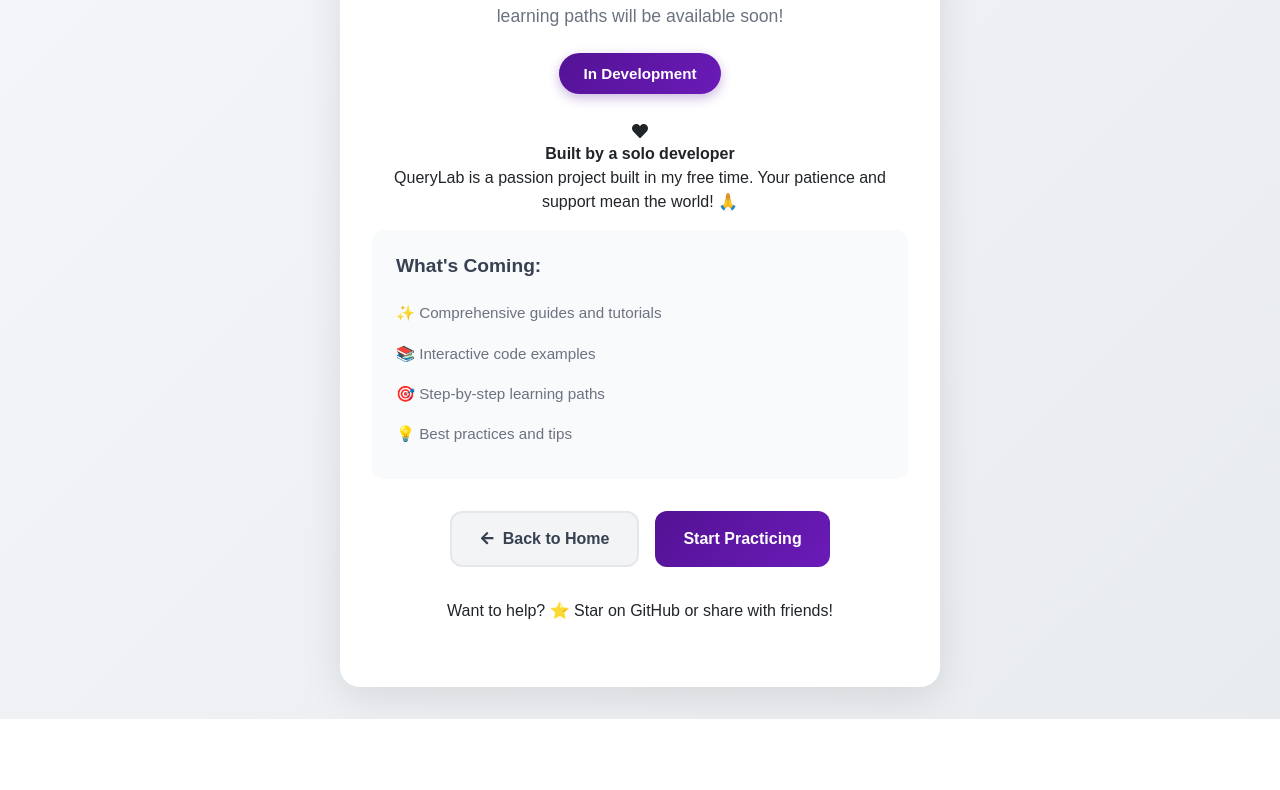
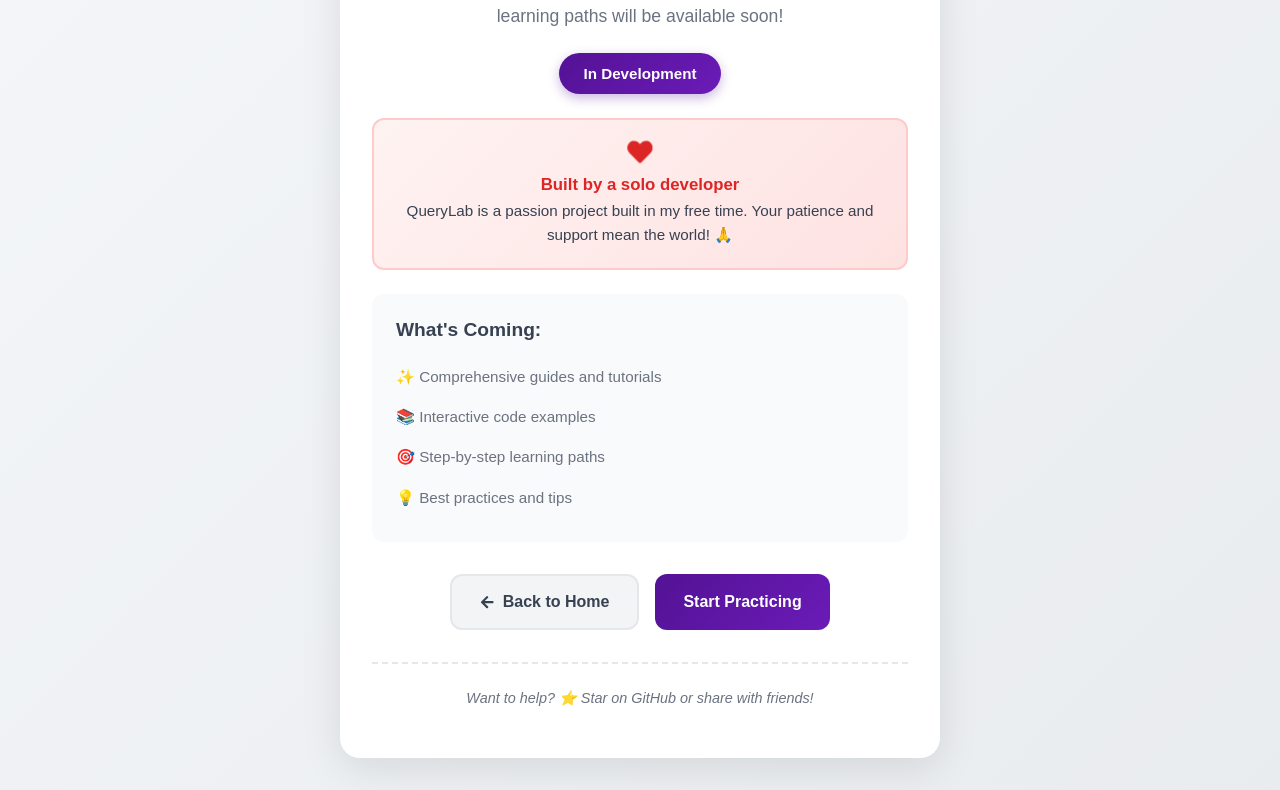
Before and after one commit to manavbansal1/query-lab, a Next.js app: page /databases in a window 1280 px wide. Shown: the part 410-1200 px from the top of the page. Before the commit the page ends 1129 px from the top, so only its background shows below. Built offline with nearby package versions, Linux system fonts and the light colour scheme; no server answers.

Commit message:
Added styling for newly added section in underconstructions

```diff
--- a/src/styles/UnderConstruction.css
+++ b/src/styles/UnderConstruction.css
@@ -91,6 +91,44 @@
     box-shadow: 0 4px 12px rgba(83, 18, 148, 0.3);
 }
 
+/* Solo Developer Note */
+.solo-dev-note {
+    background: linear-gradient(135deg, #fef3f2 0%, #fee2e2 100%);
+    border: 2px solid #fecaca;
+    padding: 1.25rem;
+    border-radius: 12px;
+    margin-bottom: 1.5rem;
+    text-align: center;
+}
+
+.heart-icon {
+    color: #dc2626;
+    font-size: 1.5rem;
+    margin-bottom: 0.5rem;
+    animation: heartbeat 1.5s ease-in-out infinite;
+}
+
+@keyframes heartbeat {
+    0%, 100% {
+        transform: scale(1);
+    }
+    50% {
+        transform: scale(1.1);
+    }
+}
+
+.solo-dev-note p {
+    margin: 0;
+    color: #374151;
+    font-size: 0.95rem;
+    line-height: 1.6;
+}
+
+.solo-dev-note strong {
+    color: #dc2626;
+    font-size: 1.05rem;
+}
+
 /* Coming Features */
 .coming-features {
     background: #f9fafb;
@@ -173,6 +211,21 @@
     font-size: 0.9rem;
 }
 
+/* Support Note */
+.support-note {
+    margin-top: 1.5rem;
+    padding-top: 1.5rem;
+    border-top: 2px dashed #e5e7eb;
+}
+
+.support-note p {
+    color: #6b7280;
+    font-size: 0.9rem;
+    margin: 0;
+    font-style: italic;
+}
+
+/* Responsive */
 @media (max-width: 768px) {
     .construction-container {
         padding: 1rem;
```
